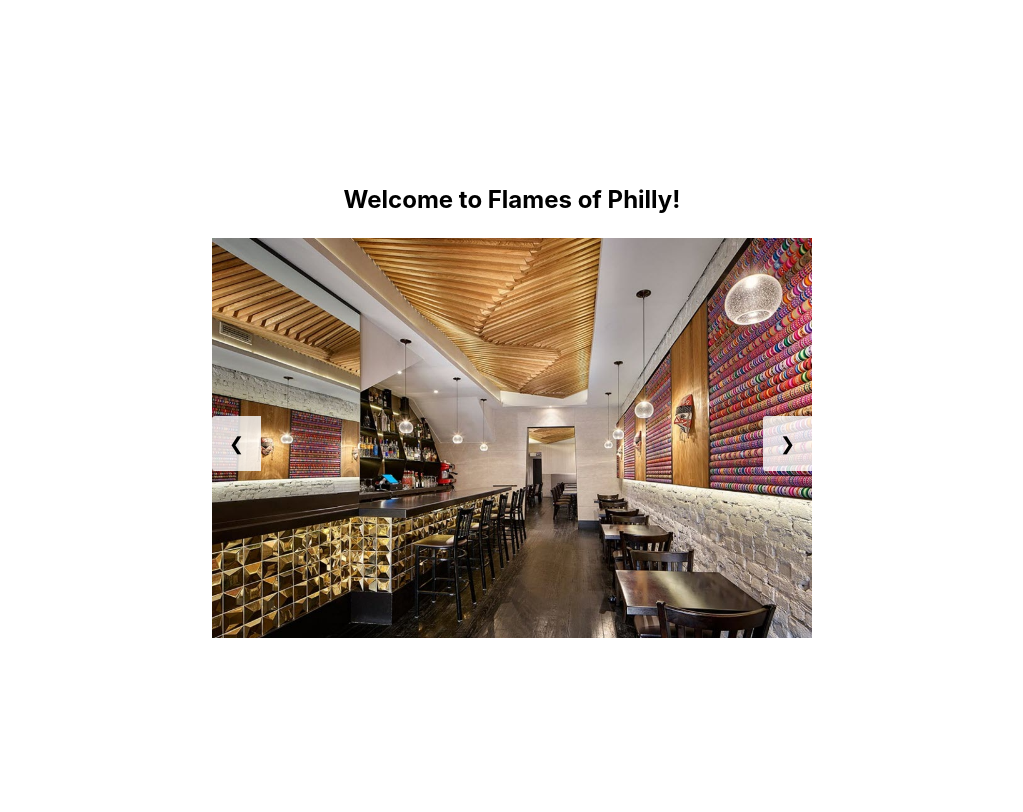
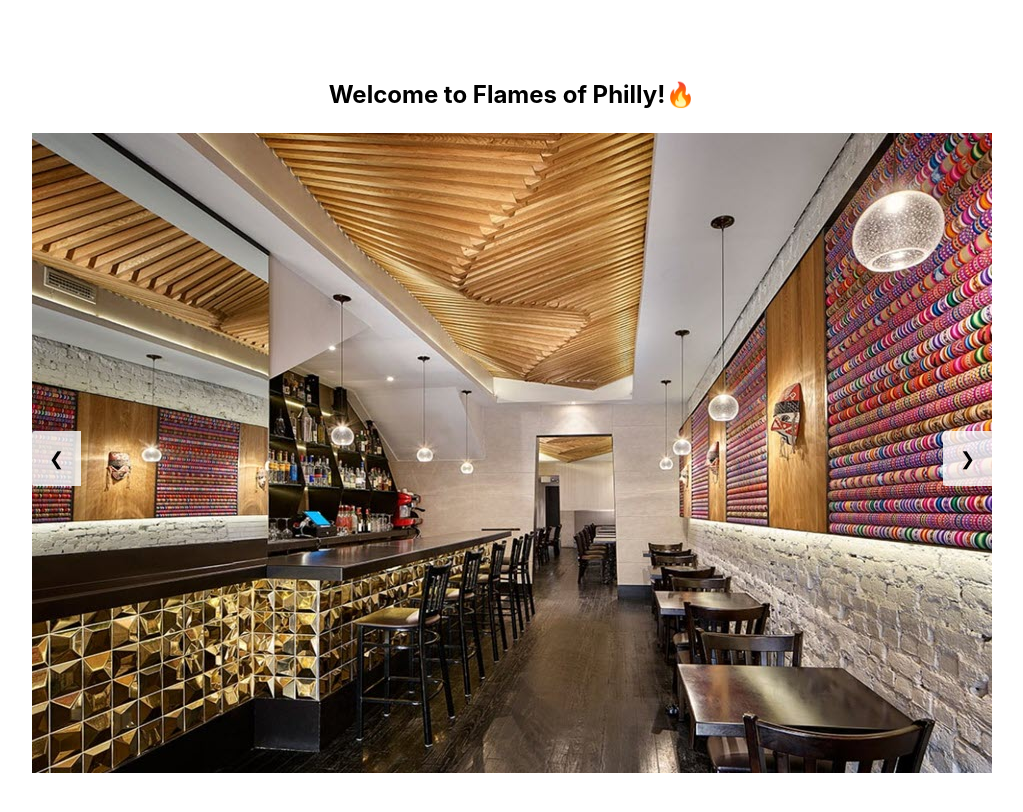
Before and after one commit to p-iacone88/Flames-of-Philly, a React (Vite) app in the folder client/: page / in a window 1280 px wide. Shown: the top 812 px of the page, without its empty margins (128-1151 px from the left). Built offline with nearby package versions, Linux system fonts and the light colour scheme.

Commit message:
Made style edits to the homepage

```diff
--- a/client/src/pages/Home.css
+++ b/client/src/pages/Home.css
@@ -8,7 +8,7 @@
 .slideshow-container {
   position: relative;
   width: 100%;
-  max-width: 600px;
+  max-width: 2000px;
   margin: auto;
   overflow: hidden;
 }
--- a/client/src/pages/Home.jsx
+++ b/client/src/pages/Home.jsx
@@ -4,7 +4,7 @@ import './Home.css';
 const images = [
   '/src/assets/asads.jpg',
   '/src/assets/vistaperu.jpg',
-  '/src/assets/sophieskitchen.jpg'
+  '/src/assets/handynasty.webp'
 ];
 
 const Home = () => {
@@ -28,7 +28,7 @@ const Home = () => {
 
   return (
     <div className="home-container">
-      <h2>Welcome to Flames of Philly!</h2>
+      <h2>Welcome to Flames of Philly!🔥</h2>
       <div className="slideshow-container">
         {images.map((src, index) => (
           <img
```
